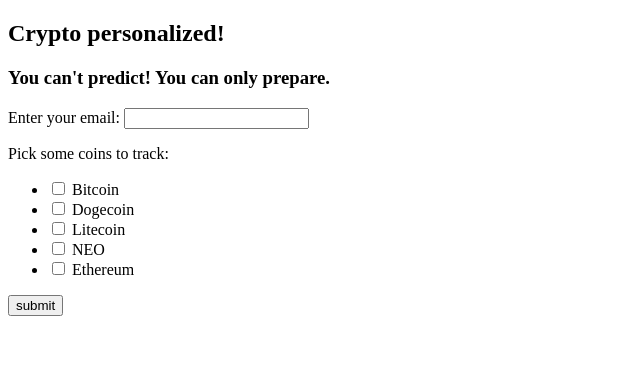
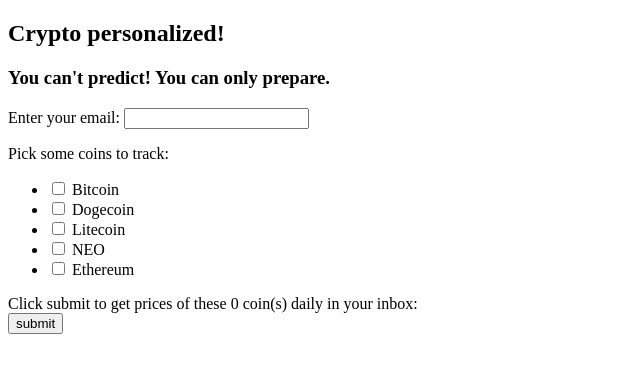
Before and after one commit to NdagiStanley/crypto, a Django app: page / in a window 1280 px wide. Shown: the top 373 px of the page, without its empty margins (0-640 px from the left). Run offline with Django 3.2, Linux system fonts and the light colour scheme.

Commit message:
Add VueJS

```diff
--- a/templates/index.html
+++ b/templates/index.html
@@ -5,23 +5,43 @@
     <meta charset="UTF-8">
     <meta name="viewport" content="width=device-width, initial-scale=1.0">
     <meta http-equiv="X-UA-Compatible" content="ie=edge">
+    <script src="https://unpkg.com/vue"></script>
     <title>Crypto</title>
 </head>
 
 <body>
-    <h2>Crypto personalized!</h2>
-    <h3>You can't predict! You can only prepare.</h3>
+    <div id="app">
+        <h2> [[ title ]] </h2>
+        <h3> [[ subtitle ]] </h3>
 
-    <p>Enter your email: <input type="email" name="email" id="email"> </p>
-    <p>Pick some coins to track:</p>
-    <ul>
-        <li> <input type="checkbox" name="coin" id="Bitcoin"> Bitcoin </li>
-        <li> <input type="checkbox" name="coin" id="Dogecoin"> Dogecoin </li>
-        <li> <input type="checkbox" name="coin" id="Litecoin"> Litecoin </li>
-        <li> <input type="checkbox" name="coin" id="NEO"> NEO </li>
-        <li> <input type="checkbox" name="coin" id="Ethereum"> Ethereum </li>
-    </ul>
-    <input type="button" value="submit">
+        <p>Enter your email: <input type="email" name="email" id="email"> </p>
+        <p>Pick some coins to track:</p>
+        <ul>
+            <li> <input type="checkbox" name="coin" id="Bitcoin" value="Bitcoin" v-model="checkedCoins"> Bitcoin </li>
+            <li> <input type="checkbox" name="coin" id="Dogecoin" value="Dogecoin" v-model="checkedCoins"> Dogecoin
+            </li>
+            <li> <input type="checkbox" name="coin" id="Litecoin" value="Litecoin" v-model="checkedCoins"> Litecoin
+            </li>
+            <li> <input type="checkbox" name="coin" id="NEO" value="NEO" v-model="checkedCoins"> NEO </li>
+            <li> <input type="checkbox" name="coin" id="Ethereum" value="Ethereum" v-model="checkedCoins"> Ethereum
+            </li>
+        </ul>
+        <span>Click submit to get prices of these [[ checkedCoins.length ]] coin(s) daily in your inbox: </span>
+        <span v-for="checkedCoin in checkedCoins"> [[ checkedCoin ]],</span>
+        <br>
+        <input type="button" value="submit">
+    </div>
 </body>
+<script>
+    new Vue({
+        delimiters: ['[[', ']]'],
+        el: '#app',
+        data: {
+            title: 'Crypto personalized!',
+            subtitle: 'You can\'t predict! You can only prepare.',
+            checkedCoins: []
+        }
+    })
+</script>
 
 </html>
```
